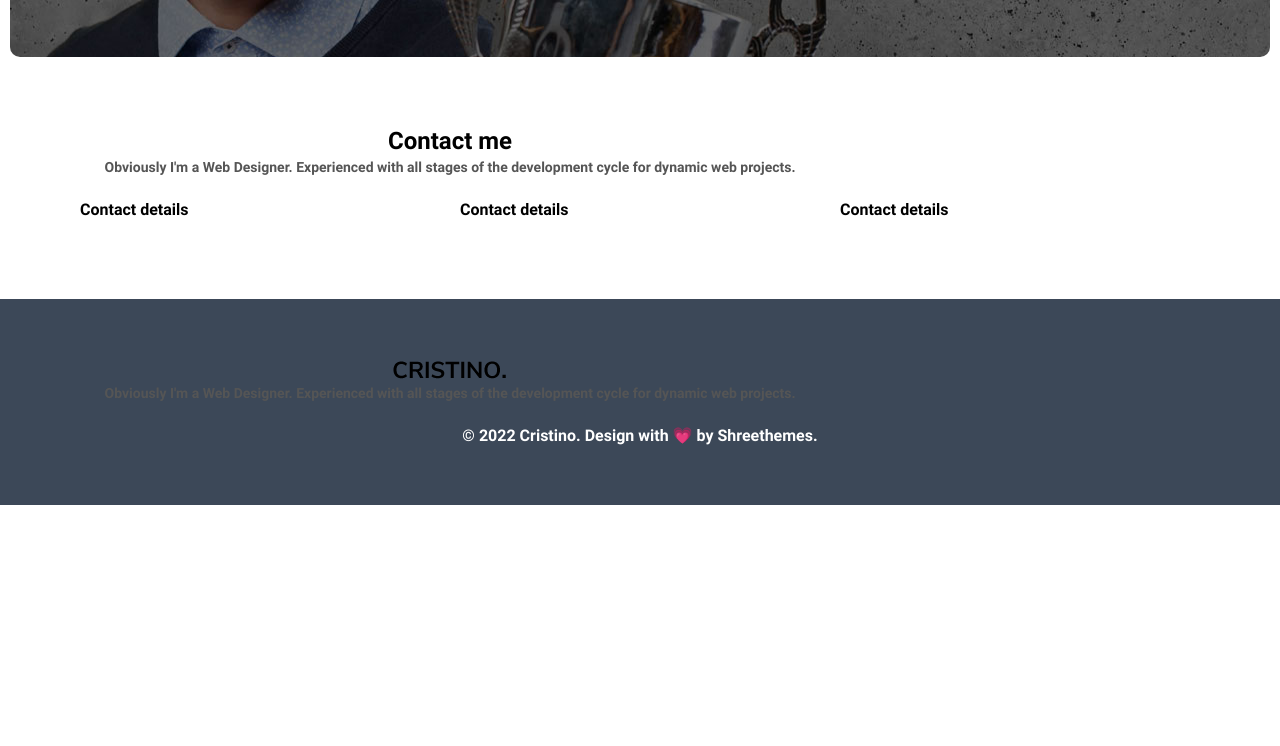
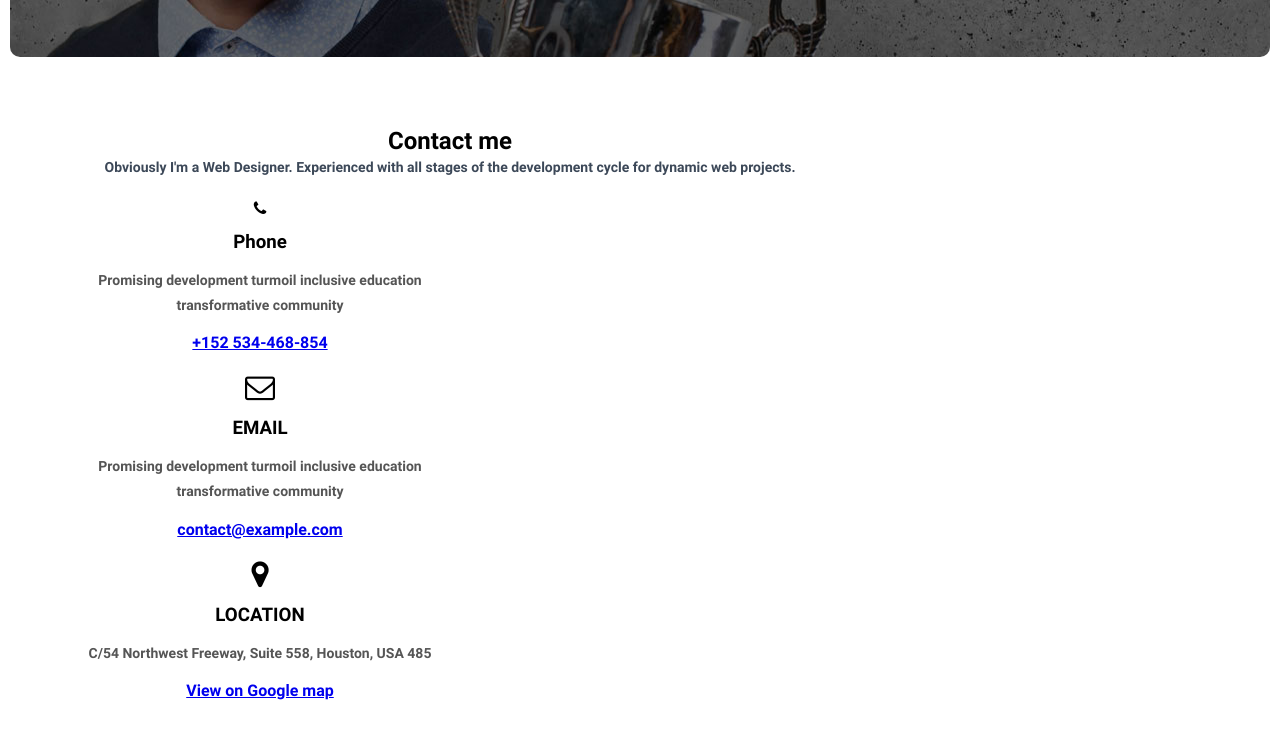
Before and after one commit to sauliusss/cristino, a website: page index.html in a window 1280 px wide. Shown: the part 5114-5860 px from the top of the page. Before the commit the page ends 5619 px from the top, so only its background shows below. Drawn offline with Linux system fonts and the light colour scheme; a web font is replaced by a local one.

Commit message:
contact details

```diff
--- a/css/pages/index.css
+++ b/css/pages/index.css
@@ -232,3 +232,17 @@
   margin-top: 2em;
 }
 /* freelancer end */
+
+/* Contact start */
+.contact {
+  display: flex;
+  flex-direction: column;
+  gap: 15px;
+  align-items: center;
+  text-align: center;
+}
+
+.contact > .icon {
+  font-size: 30px;
+}
+/* Contact end */
--- a/index.html
+++ b/index.html
@@ -356,19 +356,43 @@
 </section>
 <!-- freelancer end -->
 
-
-    <div class="container">
+<!-- Contact start -->
+    <section class="container">
       <div class="row center">
         <div class="col-12 col-md-10 m-l-md-1 col-lg-8 m-l-lg-2">
-          <h2>Contact me</h2>
-          <p>Obviously I'm a Web Designer. Experienced with all stages of the development cycle for dynamic web projects.</p>
+          <h2 class="section title">Contact me<div class="line"></div>
+           </h2>
+          <p class="section-description">Obviously I'm a Web Designer. Experienced with all stages of the development cycle for dynamic web projects.</p>
         </div>
       </div>
       <div class="row">
-        <div class="col-12 col-sm-4">Contact details</div>
-        <div class="col-12 col-sm-4">Contact details</div>
-        <div class="col-12 col-sm-4">Contact details</div>
+        <div class="col-12 col-sm-4 contact">
+          <i class="fa fa-phone"></i>
+          <h3>Phone</h3>
+          <p>Promising development turmoil inclusive education transformative community</p>
+           <a href="tel:+152 534-468-854">+152 534-468-854</a>
+        </div>
       </div>
+      <div class="row">
+        <div class="col-12 col-sm-4 contact">
+          <i class="fa fa-envelope-o icon"></i>
+          <h3>EMAIL</h3>
+          <p>Promising development turmoil inclusive education transformative community</p>
+           <a href="emailto:contact@example.com">contact@example.com</a>
+        </div>
+      </div>
+      <div class="row">
+        <div class="col-12 col-sm-4 contact">
+          <i class="fa fa-map-marker icon"></i>
+          <h3>LOCATION</h3>
+          <p>C/54 Northwest Freeway, Suite 558,
+            Houston, USA 485</p>
+           <a href="https://www.google.com/maps/place/Starobil's'kyi+district,+Luhanskas,+Ukraina/@49.2398763,38.7659999,11z/data=!3m1!4b1!4m5!3m4!1s0x412033afe39f6cbb:0x510a6335bb658798!8m2!3d49.2348379!4d38.8284376" target="_blank">View on Google map</a>
+        </div>
+      </div>
+
+
+
       <div class="row">
         <form class="col-12">
           <!-- <input type="text">
@@ -378,7 +402,9 @@
           <button type="submit"></button> -->
         </form>
       </div>
-    </div>
+    </section>
+
+    <!-- Contact end -->
 
     <footer class="container bg-dark center">
       <div class="row">
```
